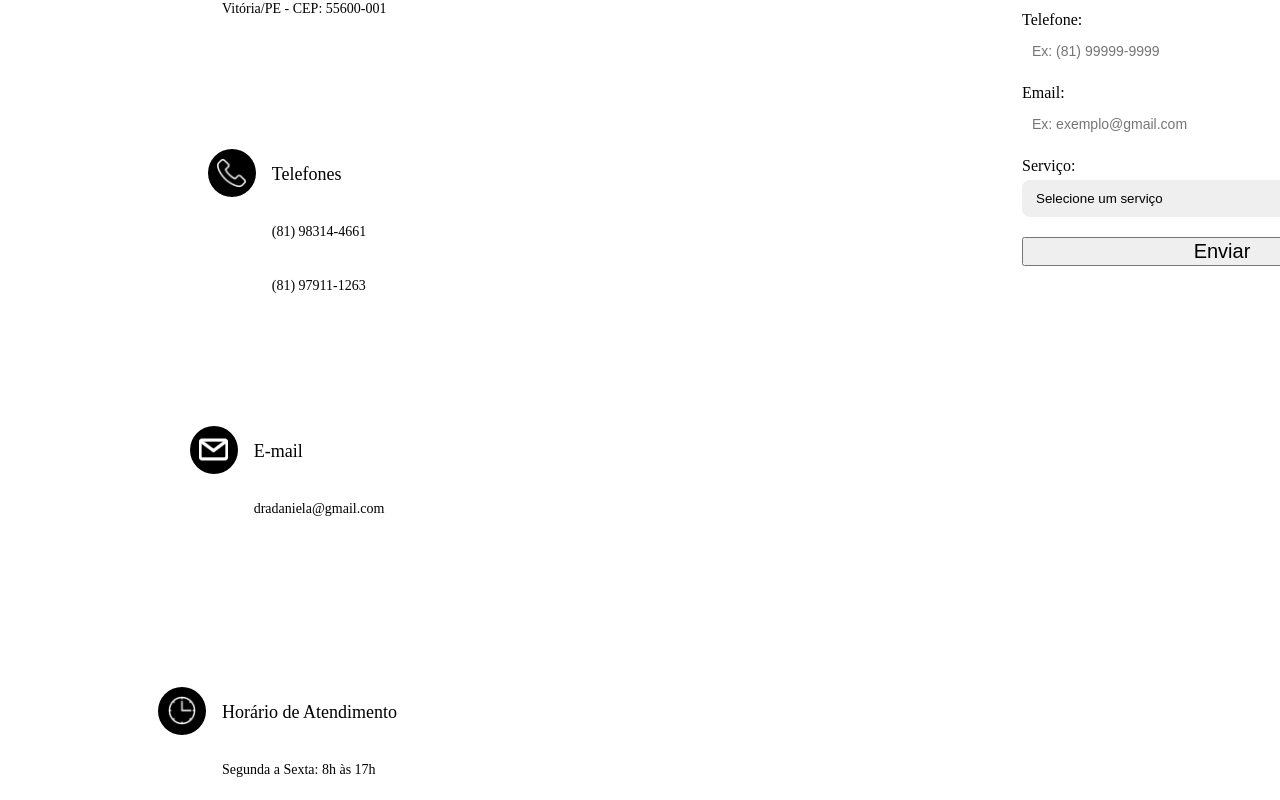
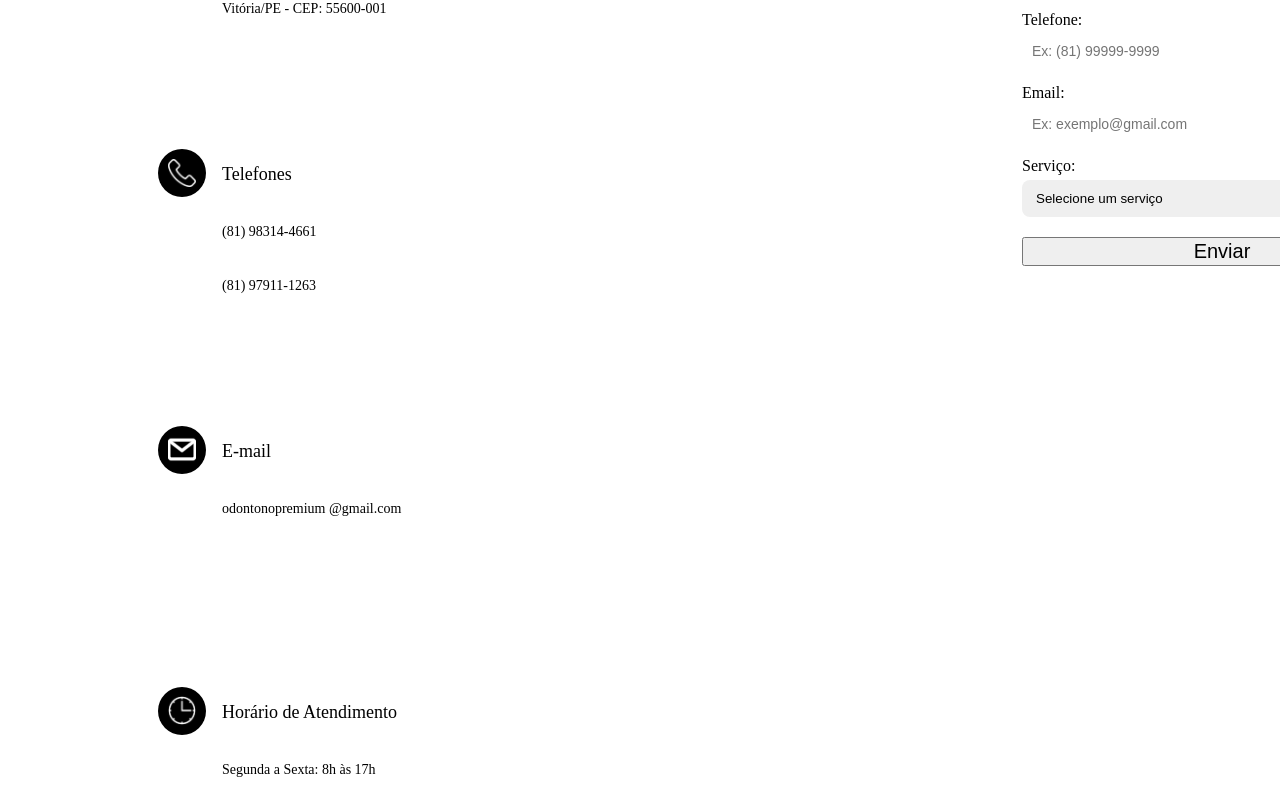
Before and after one commit to wemersonmatheuss/odonto-premium, a React (Vite) app: page / in a window 1280 px wide. Shown: the part 6620-7420 px from the top of the page. Built offline with nearby package versions, Linux system fonts and the light colour scheme.

Commit message:
style: ajuste no email

```diff
--- a/src/components/CardInfoContact/styles.module.css
+++ b/src/components/CardInfoContact/styles.module.css
@@ -5,7 +5,7 @@
     padding: 25px;
 
     display: flex;
-    justify-content: center;
+    /* justify-content: center; */
     gap: 16px;
 
     border-radius: 8px;
@@ -47,6 +47,7 @@
     display: flex;
     flex-direction: column;
     gap: 10px;
+
 }
 
 .description h2 {
--- a/src/components/Footer/index.tsx
+++ b/src/components/Footer/index.tsx
@@ -29,7 +29,7 @@ export function Footer({ link, link2 }: Props) {
                             <img src={whatsapp} alt="" />
                         </a>
 
-                        <a href="mailto:dradaniela@gmail.com" target="blank">
+                        <a href="mailto:odontonopremium@gmail.com" target="blank">
                             <img src={email} alt="" />
                         </a>
 
@@ -66,7 +66,7 @@ export function Footer({ link, link2 }: Props) {
                     <div className={styles.linksNavigation}>
                         <a href="#">(81) 983144661</a>
                         <a href="#">(81) 979111263</a>
-                        <a href="mailto:dradaniela@gmail.com">dradaniela@gmail.com</a>
+                        <a href="mailto:odontonopremium@gmail.com">odontonopremium@gmail.com</a>
                         <a href="#">Vitória/PE</a>
                         <a href="#">Seg-Sex: 8h às 17h | Sab: 8h às 13h</a>
                     </div>
--- a/src/components/InfoContact/index.tsx
+++ b/src/components/InfoContact/index.tsx
@@ -78,7 +78,7 @@ export function InfoContact() {
             info2="(81) 97911-1263"
           />
 
-          <CardInfoContact icon={email} title="E-mail" description="dradaniela@gmail.com" />
+          <CardInfoContact icon={email} title="E-mail" description="odontonopremium @gmail.com" />
 
           <CardInfoContact
             icon={clock}
```
